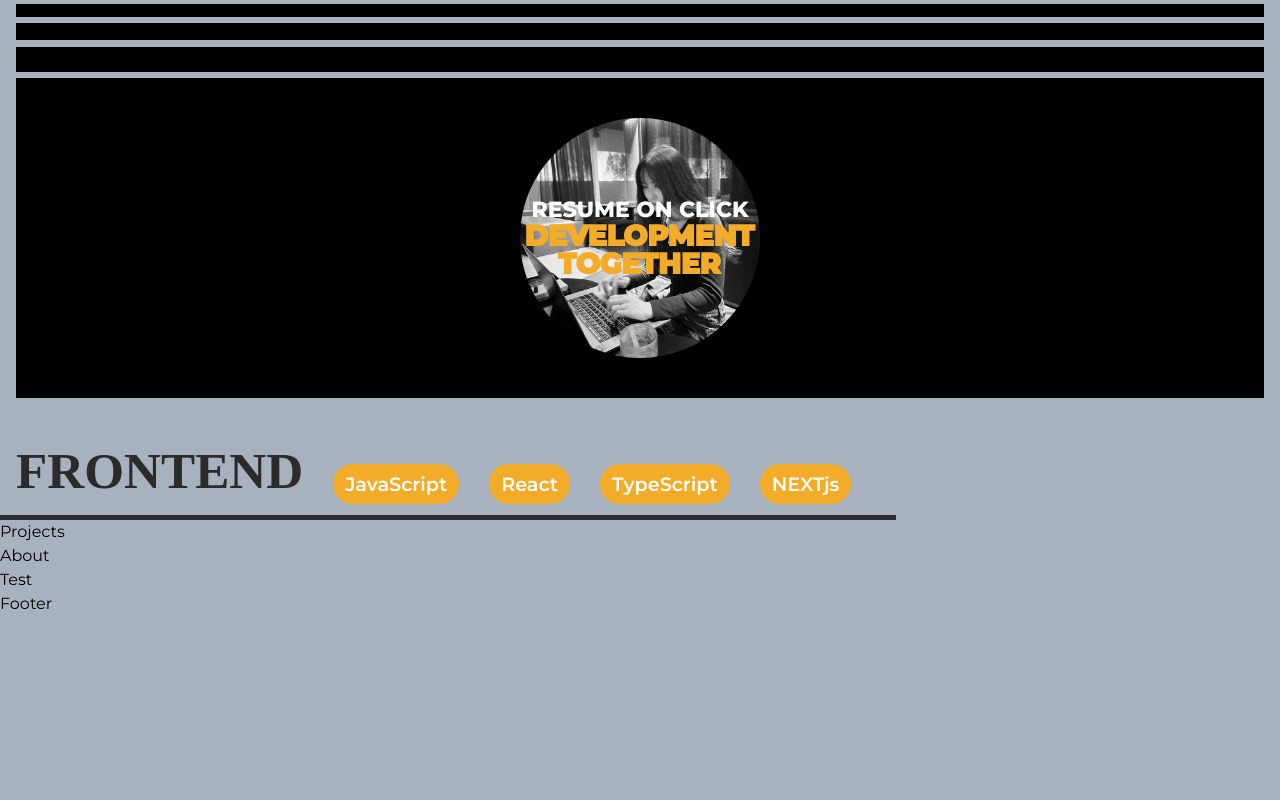
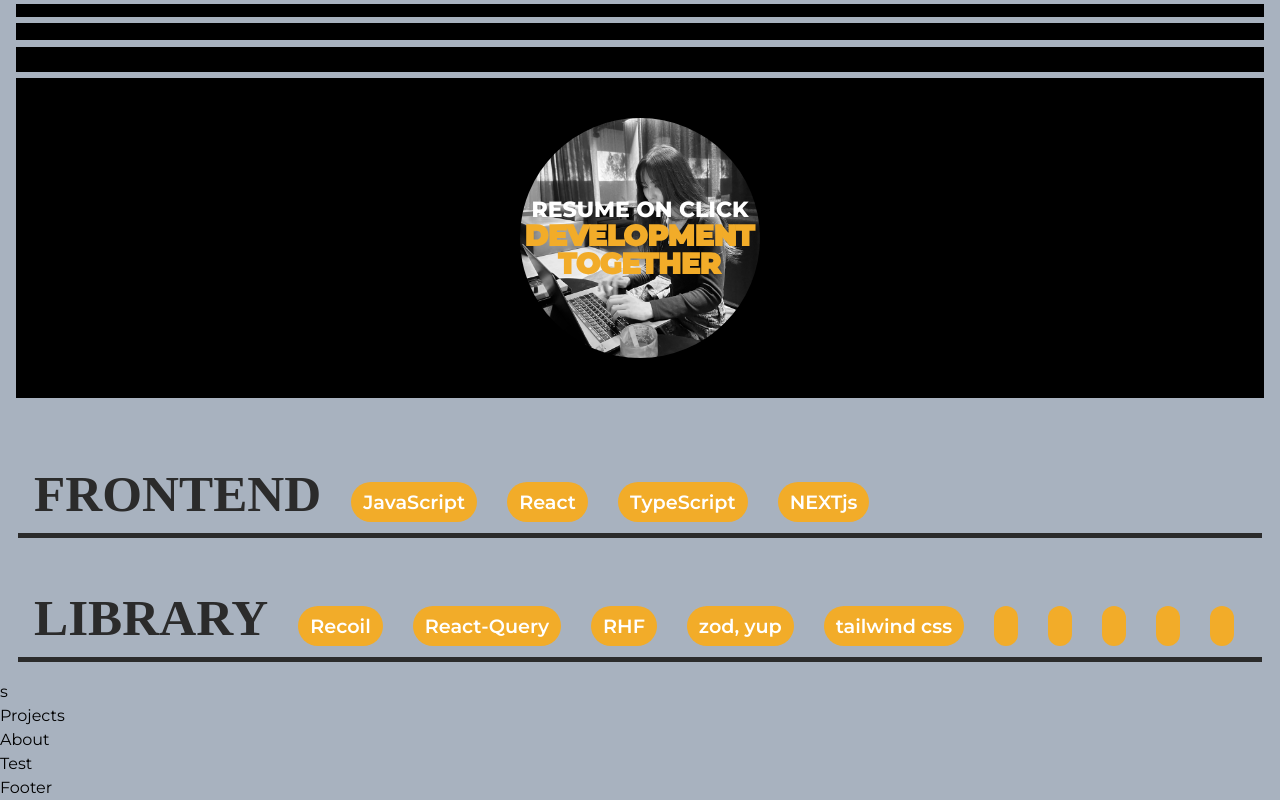
Before and after one commit to kiminn/portfolio, a Next.js app in the folder portfolio/: page / in a window 1280 px wide. Shown: the part 386-1186 px from the top of the page. Before the commit the page ends 1002 px from the top, so only its background shows below. Built offline with nearby package versions, Linux system fonts and the light colour scheme; a small style sheet from the web is missing; a web font is replaced by a local one.

Commit message:
feat: skills

```diff
--- a/portfolio/src/assets/scss/section/skills.scss
+++ b/portfolio/src/assets/scss/section/skills.scss
@@ -1,11 +1,16 @@
 .skill__inner {
     padding: 16px;
     display: flex;
-    width: 70%;
+    width: auto;
     border-bottom: 0.4vw solid var(--black100);
+    overflow: auto;
+    white-space: nowrap;
+    margin: 18px;
 
     @media (max-width: 800px) {
-        // flex-direction: column;
+        flex-direction: column;
+        padding-bottom: 22px;
+        margin: 18px;
     }
 
     .skill__title {
--- a/portfolio/src/components/Skills.tsx
+++ b/portfolio/src/components/Skills.tsx
@@ -1,6 +1,6 @@
 import React, { FC } from 'react';
 
-import { frontEndText } from '../constants';
+import { frontEndText, libraryText } from '../constants';
 
 const Skill: FC = () => {
     return (
@@ -15,6 +15,17 @@ const Skill: FC = () => {
                     ))}
                 </div>
             </div>
+            <div className="skill__inner">
+                <h2 className="skill__title">Library</h2>
+                <div className="skill__desc">
+                    {libraryText.map((librarys, index: number) => (
+                        <div key={index}>
+                            <span>{librarys.text}</span>
+                        </div>
+                    ))}
+                </div>
+            </div>
+            s
         </section>
     );
 };
--- a/portfolio/src/constants/index.tsx
+++ b/portfolio/src/constants/index.tsx
@@ -51,8 +51,34 @@ export const frontEndText = [
 
 export const libraryText = [
     {
-        title: '안녕',
-        desc: '하세요',
+        text: 'Recoil'
+    },
+    {
+        text: 'React-Query'
+    },
+    {
+        text: 'RHF'
+    },
+    {
+        text: 'zod, yup'
+    },
+    {
+        text: 'tailwind css'
+    },
+    {
+        text: ''
+    },
+    {
+        text: ''
+    },
+    {
+        text: ''
+    },
+    {
+        text: ''
+    },
+    {
+        text: ''
     },
 ];
 
```
